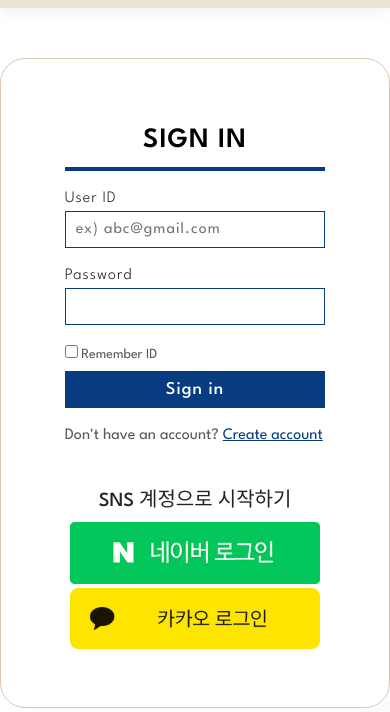
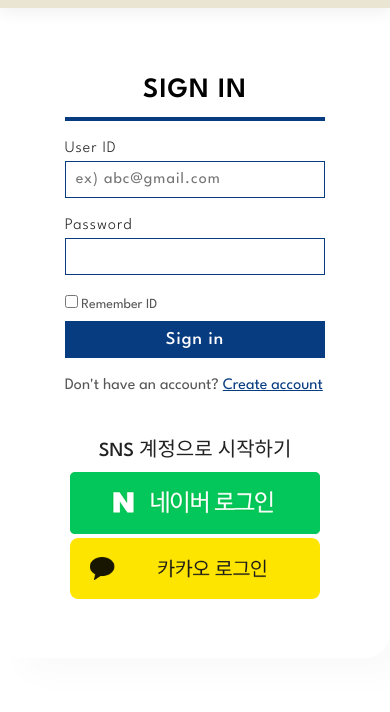
Before and after one commit to EEGIM/Navatar-WEB, a plain HTML site: page login.html in a window 390 px wide. Shown: the part 61-773 px from the top of the page. Drawn offline with Linux system fonts and the light colour scheme.

Commit message:
sign in page

```diff
--- a/style.css
+++ b/style.css
@@ -2413,4 +2413,10 @@ padding: 0;
         right: 7px;
     }
 
-}
+    /* sign in page */
+    #login-area {
+        border: 0px solid #dcc7b0;
+        margin-top: 0px;
+    }
+
+}
```
